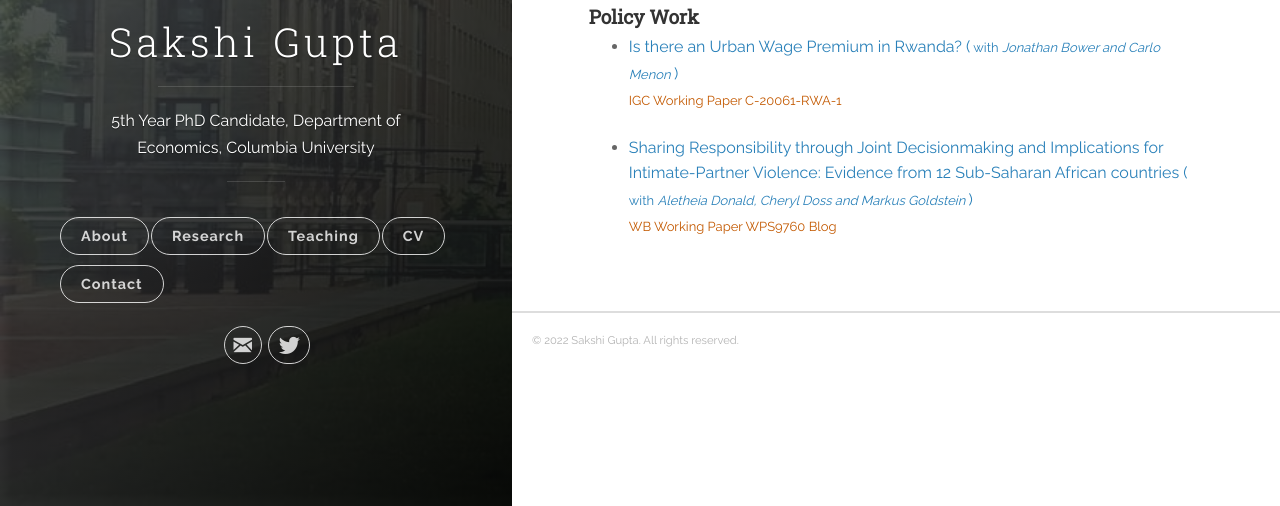
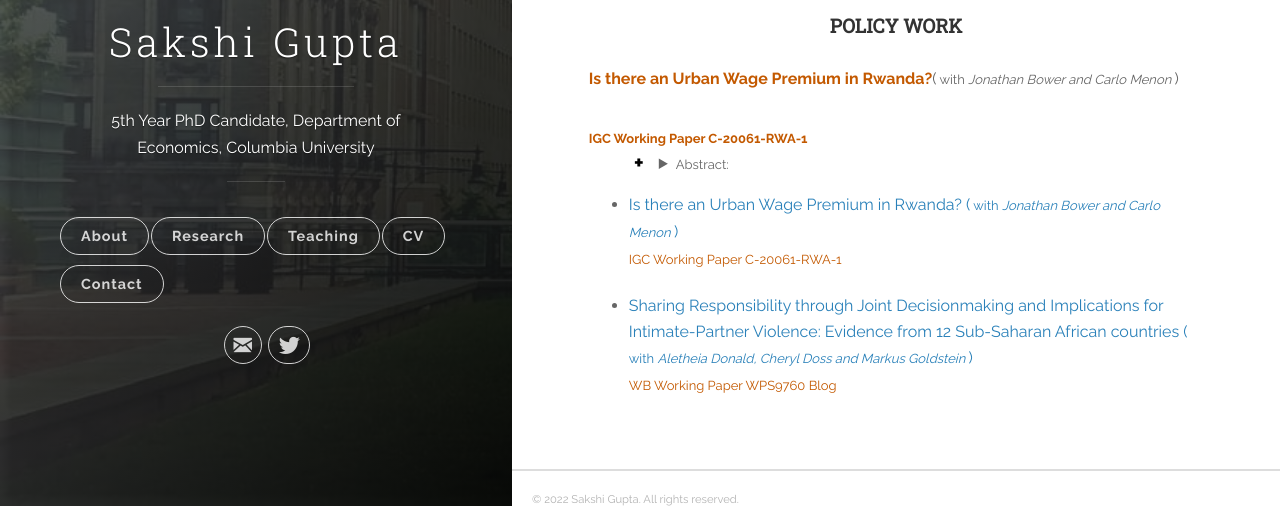
Before and after one commit to Gupta-Sakshi/Gupta-Sakshi.github.io, a Jekyll site: the page built from _posts/2018-06-13-research.markdown, in a window 1280 px wide and 900 px high, scrolled down 504 px, cut to the strip 394-900 px from the top of the window. Built offline with Jekyll 4.4.1, drawn with Linux system fonts in a browser that asks for light colours; part of the change alters nothing that is shown.

Commit message:
Update 2018-06-13-research.markdown

```diff
--- a/_posts/2018-06-13-research.markdown
+++ b/_posts/2018-06-13-research.markdown
@@ -30,17 +30,25 @@ effects on the fertility decision of parents? As part of a broader research agen
 
 <h4 style="margin-top:30px;" id="working-papers"><strong><center>WORK IN PROGRESS</center></strong></h4>
 
-<p style="margin-top:30px;"><font size="3" style="color:#C35900">Banks and Roads: Do Complementarities Matter?  </font> (<font size="2"> with <em>Dhruv Jain</em> </font>)<br>
-<p style="margin-top:30px;"><font size="3" style="color:#C35900">Do Informal Firms Benefit from Expansion in Formal Credit? Regression Discontinuity Evidence from India </font> (<font size="2"> with <em>Dhruv Jain</em> </font>)<br>
-<p style="margin-top:30px;"><font size="3" style="color:#C35900">The Measurement and Evolution of Son Preference in India </font> (<font size="2"> with <em>S Anukriti and Nistha Sinha</em> </font>)<br>
+<p style="margin-top:30px;"><font size="3" style="color:#505050">Banks and Roads: Do Complementarities Matter?  </font> (<font size="2"> with <em>Dhruv Jain</em> </font>)<br>
+<p style="margin-top:30px;"><font size="3" style="color:#505050">Do Informal Firms Benefit from Expansion in Formal Credit? Regression Discontinuity Evidence from India </font> (<font size="2"> with <em>Dhruv Jain</em> </font>)<br>
+<p style="margin-top:30px;"><font size="3" style="color:#505050">The Measurement and Evolution of Son Preference in India </font> (<font size="2"> with <em>S Anukriti and Nistha Sinha</em> </font>)<br>
 
 
 
 
 
+<h4 style="margin-top:30px;" id="working-papers"><strong><center>POLICY WORK</center></strong></h4>
+
+<p style="margin-top:30px;"><strong><a href="https://www.theigc.org/wp-content/uploads/2021/03/Bower-et-al-2021.pdf" target="_blank"><font size="3" style="color:#C35900">Is there an Urban Wage Premium in Rwanda?</font></a></strong>(<font size="2"> with  <em>Jonathan Bower and Carlo Menon</em> </font>)<br>
+<p style="margin-top:30px;"><strong><a href="https://www.theigc.org/publication/is-there-an-urban-wage-premium-in-rwanda/" target="_blank"><font size="2" style="color:#C35900">IGC Working Paper C-20061-RWA-1</font></a></strong><br></p>
+<ul style="margin-top:-17px;">
+<details><summary><font size="2">Abstract:</font></summary><p><font size="2" style="color:#000000;">Kigali, Rwanda’s capital, is growing rapidly, and is by far the largest engine of productivity and growth in the country. Whilst Kigali’s household incomes are higher and poverty incidence is lower than in other parts of the country, new migrants to the city often experience precarious housing conditions and difficulty in accessing decent jobs. This paper uses household data from Rwanda to analyse the urban wage premium and urban consumption premium. We find that both nominal wage and nominal consumption of workers in Rwanda are significantly higher in urban areas than in rural areas - and correlate to city size - even when individual characteristics are controlled for. This implies some form of agglomeration effect inherent to Rwanda's cities. We also find evidence that rural-urban migrants undergo a learning process in which their wage increases as they gain more experience in the city; however this result does not hold for consumption which is higher even in the first two years of living in a city, implying resource transfer. The evidence we find in this paper confirms the importance of the urbanisation process for productivity and wage growth. Our findings have implications for how, and where, Rwanda seeks to harness urbanisation to drive growth through urban investments.</font></p></details></ul>
 
 
-<h4 id="Policy Work"><strong>Policy Work</strong></h4>
+
+
+
   <ul>
   <li><font size="3"><span style="color:#C35900"><a href="https://www.theigc.org/wp-content/uploads/2021/03/Bower-et-al-2021.pdf" style="color:#2980b9;" target="_blank">Is there an Urban Wage Premium in Rwanda? (<font size="2"> with  <em>Jonathan Bower and Carlo Menon</em> </font>)</a></span></font>
   <br/><font size="2"><a href="https://www.theigc.org/publication/is-there-an-urban-wage-premium-in-rwanda/" style="color:#C35900;">IGC Working Paper C-20061-RWA-1 </a></font></li>
```
